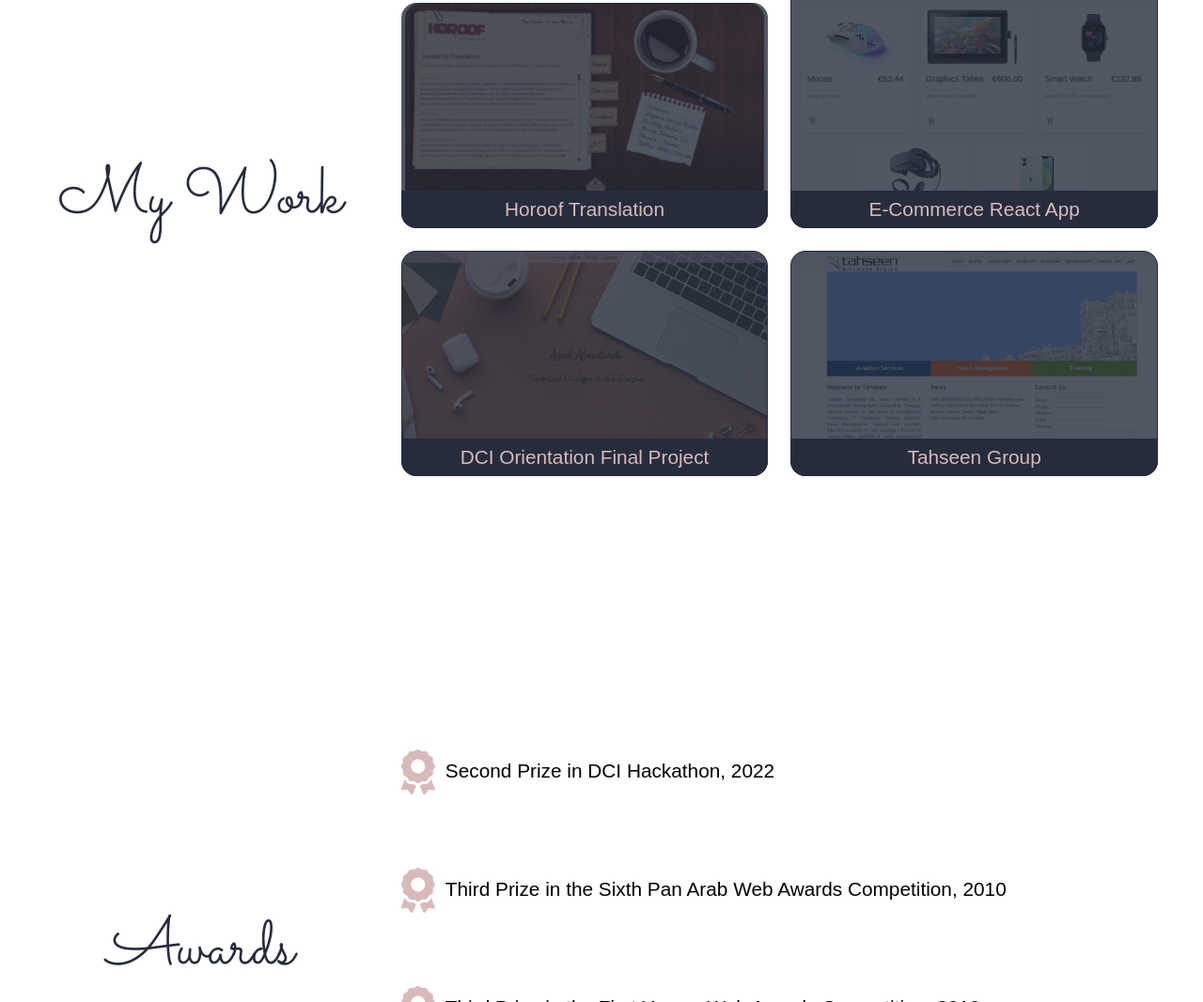
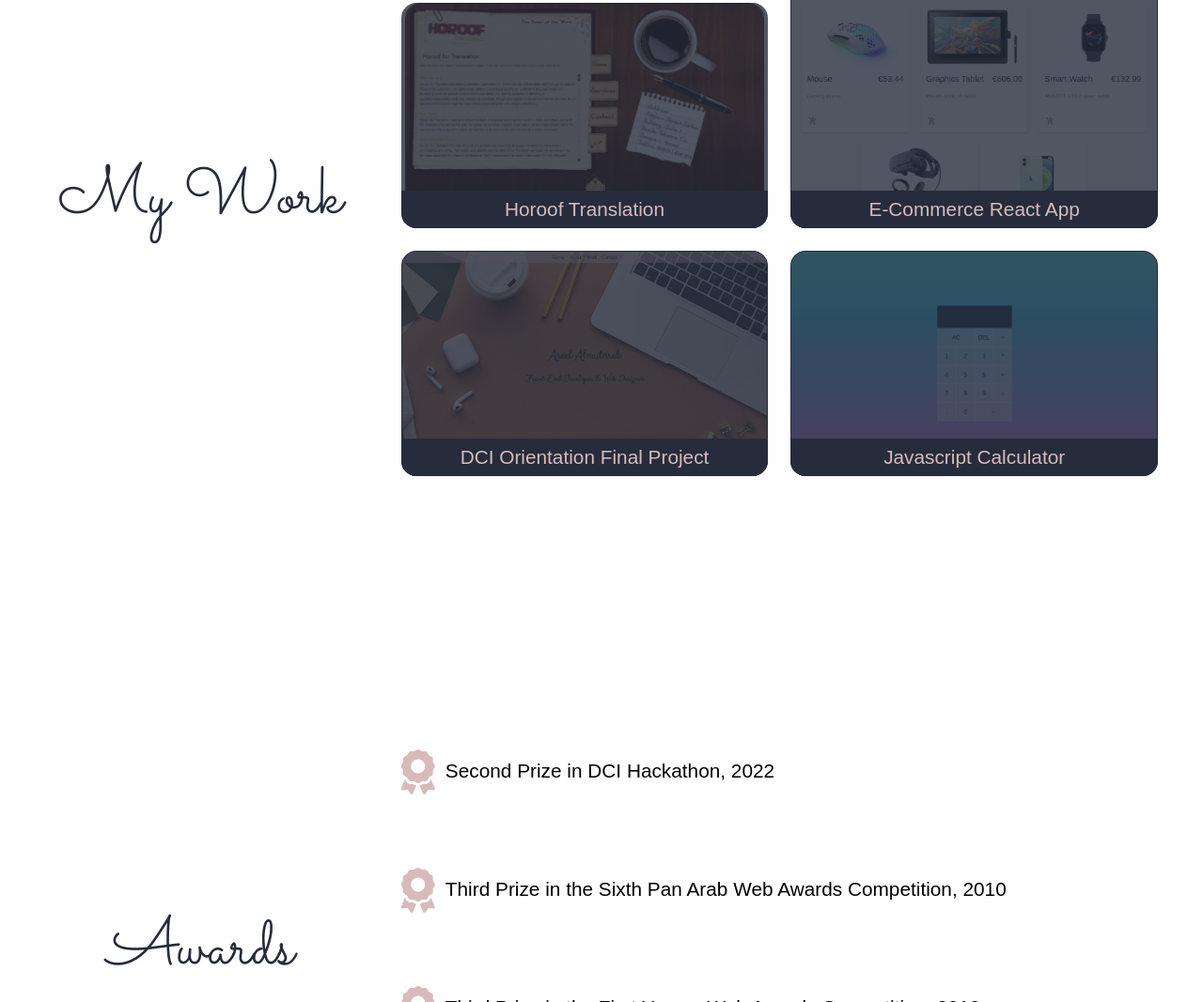
Before and after one commit to aseelalmutareb/aseelalmutareb.github.io, a website: page index.html in a window 1280 px wide. Shown: the part 1789-2856 px from the top of the page at 94% size. Drawn offline with Linux system fonts and the light colour scheme.

Commit message:
add js calculator project

```diff
--- a/index.html
+++ b/index.html
@@ -143,13 +143,13 @@
                 <figcaption>DCI Orientation Final Project</figcaption>
               </figure>
               <figure class="gallery__item gallery__item--6">
-                <a href="#" target="_blank" rel="noopener noreferrer">
+                <a href="https://aseelalmutareb.github.io/Calculator/" target="_blank" rel="noopener noreferrer">
                   <span class="img-container">
                     <img
-                      src="img/image-6.jpg"
+                      src="img/image-6.png"
                       alt="Gallery image 6"
                       class="gallery__img" /></span></a>
-                <figcaption>Tahseen Group</figcaption>
+                <figcaption>Javascript Calculator</figcaption>
               </figure>
             </div>
           </div>
```
Also changed, not shown: img/image-6.jpg (deleted), img/image-6.png (added).
